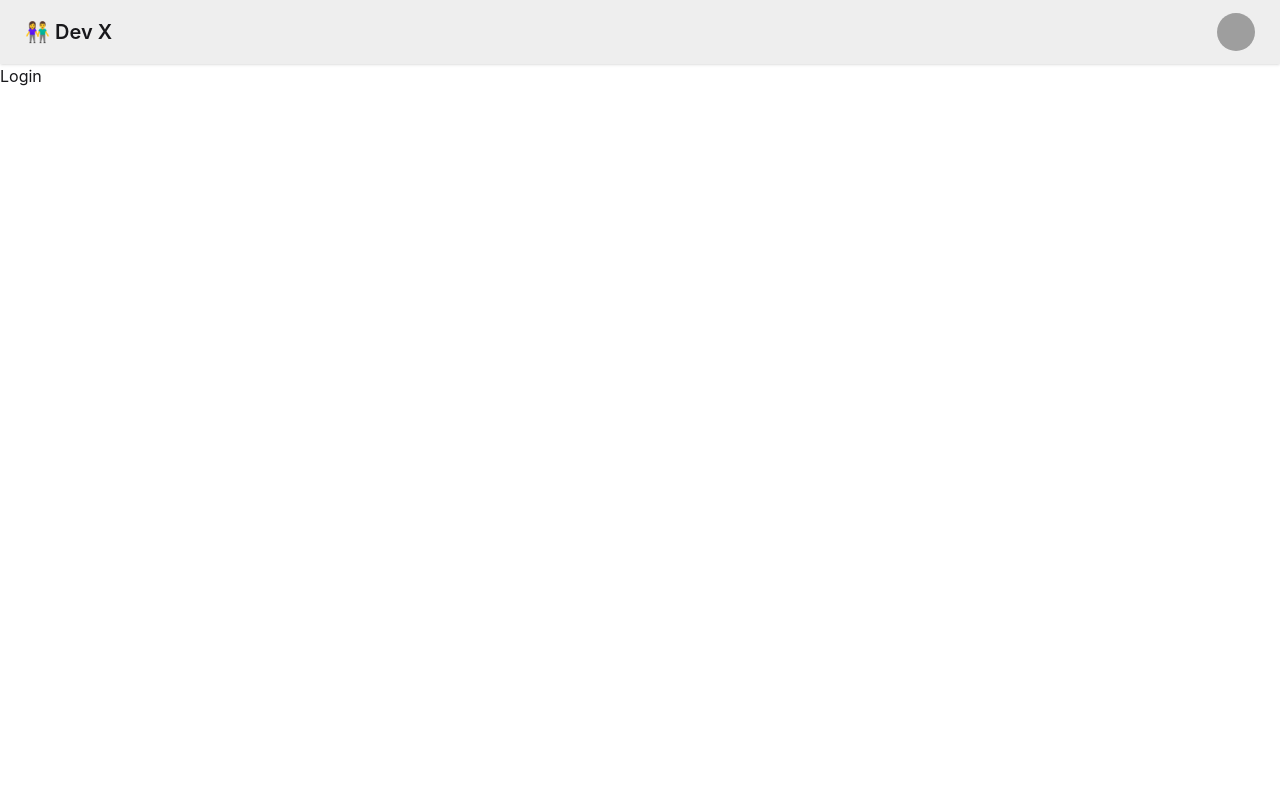
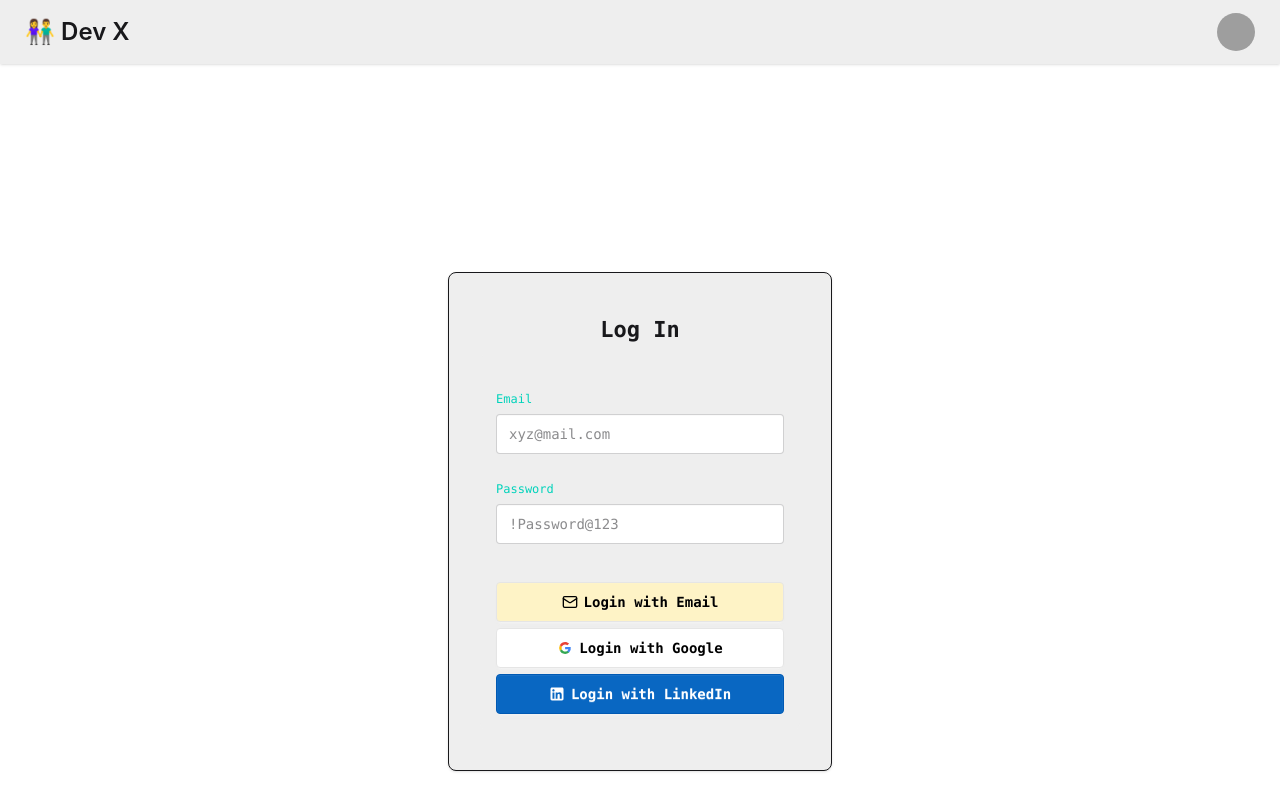
Before and after one commit to s-karmakar/DevX-UI, a React (Vite) app: page /login in a window 1280 px wide. Shown: the top 810 px of the page. Built offline with nearby package versions, Linux system fonts and the light colour scheme; grey boxes are pictures that could not be loaded.

Commit message:
login UI changes

```diff
--- a/package.json
+++ b/package.json
@@ -11,6 +11,7 @@
   },
   "dependencies": {
     "@tailwindcss/vite": "^4.3.3",
+    "axios": "^1.20.0",
     "react": "^19.2.8",
     "react-dom": "^19.2.8",
     "react-router": "^7.18.4",
--- a/src/Body.jsx
+++ b/src/Body.jsx
@@ -1,4 +1,3 @@
-import React from "react";
 import NavBar from "./NavBar";
 import { Outlet } from "react-router";
 
--- a/src/Login.jsx
+++ b/src/Login.jsx
@@ -1,7 +1,119 @@
-import React from "react";
+import { useState } from "react";
+import axios from "axios";
 
 const Login = () => {
-  return <div>Login</div>;
+  const [email, setemail] = useState("");
+  const [password, setPassword] = useState("");
+  const handleLogin = () => {
+    //login logic
+  };
+
+  return (
+    <div className="card-xl bg-base-300 w-96  shadow-sm mx-auto my-52 font-mono border rounded-box">
+      <div className="card-body items-center ">
+        <h2 className="card-title">Log In</h2>
+        <div>
+          <fieldset className="fieldset bg-base-300 border-base-300 rounded-box w-xs p-4 ">
+            {/* <legend className="fieldset-legend">Enter Your Credentias</legend> */}
+
+            <label className="label mt-5 text-accent">Email</label>
+            <input
+              type="email"
+              className="input "
+              placeholder="xyz@mail.com"
+              value={email}
+              onChange={(e) => setemail(e.target.value)}
+            />
+
+            <label className="label mt-5 text-accent">Password</label>
+            <input
+              type="password"
+              className="input"
+              placeholder="!Password@123"
+              value={password}
+              onChange={(e) => setPassword(e.target.value)}
+            />
+
+            {/* Email */}
+            <button
+              className="btn bg-amber-100 text-black border-[#e5e5e5] mt-8"
+              onClick={handleLogin}
+            >
+              <svg
+                aria-label="Email icon"
+                width="16"
+                height="16"
+                xmlns="http://www.w3.org/2000/svg"
+                viewBox="0 0 24 24"
+              >
+                <g
+                  strokeLinejoin="round"
+                  strokeLinecap="round"
+                  strokeWidth="2"
+                  fill="none"
+                  stroke="black"
+                >
+                  <rect width="20" height="16" x="2" y="4" rx="2"></rect>
+                  <path d="m22 7-8.97 5.7a1.94 1.94 0 0 1-2.06 0L2 7"></path>
+                </g>
+              </svg>
+              Login with Email
+            </button>
+
+            {/* Google */}
+            <button className="btn bg-white text-black border-[#e5e5e5]">
+              <svg
+                aria-label="Google logo"
+                width="16"
+                height="16"
+                xmlns="http://www.w3.org/2000/svg"
+                viewBox="0 0 512 512"
+              >
+                <g>
+                  <path d="m0 0H512V512H0" fill="#fff"></path>
+                  <path
+                    fill="#34a853"
+                    d="M153 292c30 82 118 95 171 60h62v48A192 192 0 0190 341"
+                  ></path>
+                  <path
+                    fill="#4285f4"
+                    d="m386 400a140 175 0 0053-179H260v74h102q-7 37-38 57"
+                  ></path>
+                  <path
+                    fill="#fbbc02"
+                    d="m90 341a208 200 0 010-171l63 49q-12 37 0 73"
+                  ></path>
+                  <path
+                    fill="#ea4335"
+                    d="m153 219c22-69 116-109 179-50l55-54c-78-75-230-72-297 55"
+                  ></path>
+                </g>
+              </svg>
+              Login with Google
+            </button>
+
+            {/* LinkedIn */}
+            <button className="btn bg-[#0967C2] text-white border-[#0059b3]">
+              <svg
+                aria-label="LinkedIn logo"
+                width="16"
+                height="16"
+                xmlns="http://www.w3.org/2000/svg"
+                viewBox="0 0 32 32"
+              >
+                <path
+                  fill="white"
+                  d="M26.111,3H5.889c-1.595,0-2.889,1.293-2.889,2.889V26.111c0,1.595,1.293,2.889,2.889,2.889H26.111c1.595,0,2.889-1.293,2.889-2.889V5.889c0-1.595-1.293-2.889-2.889-2.889ZM10.861,25.389h-3.877V12.87h3.877v12.519Zm-1.957-14.158c-1.267,0-2.293-1.034-2.293-2.31s1.026-2.31,2.293-2.31,2.292,1.034,2.292,2.31-1.026,2.31-2.292,2.31Zm16.485,14.158h-3.858v-6.571c0-1.802-.685-2.809-2.111-2.809-1.551,0-2.362,1.048-2.362,2.809v6.571h-3.718V12.87h3.718v1.686s1.118-2.069,3.775-2.069,4.556,1.621,4.556,4.975v7.926Z"
+                  fillRule="evenodd"
+                ></path>
+              </svg>
+              Login with LinkedIn
+            </button>
+          </fieldset>
+        </div>
+      </div>
+    </div>
+  );
 };
 
 export default Login;
--- a/src/NavBar.jsx
+++ b/src/NavBar.jsx
@@ -2,7 +2,7 @@ const NavBar = () => {
   return (
     <div className="navbar bg-base-300 shadow-sm">
       <div className="flex-1">
-        <a className="btn btn-ghost text-xl">👫 Dev X</a>
+        <a className="btn btn-ghost text-2xl">👫 Dev X</a>
       </div>
       <div className="flex gap-2">
         <div className="dropdown dropdown-end mx-4">
```
Also changed, not shown: 1 other file (tests, documents, lock files or other folders).
